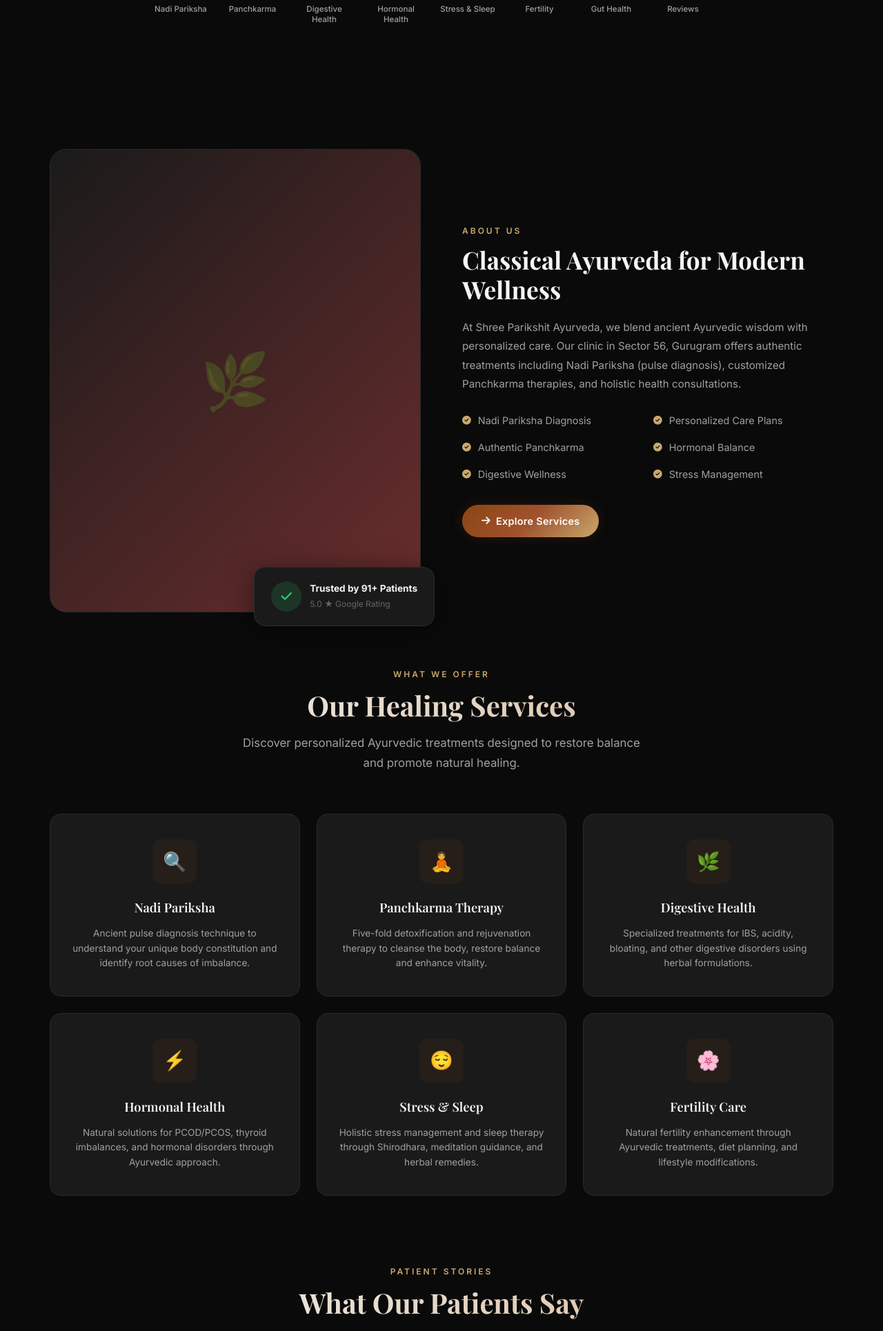
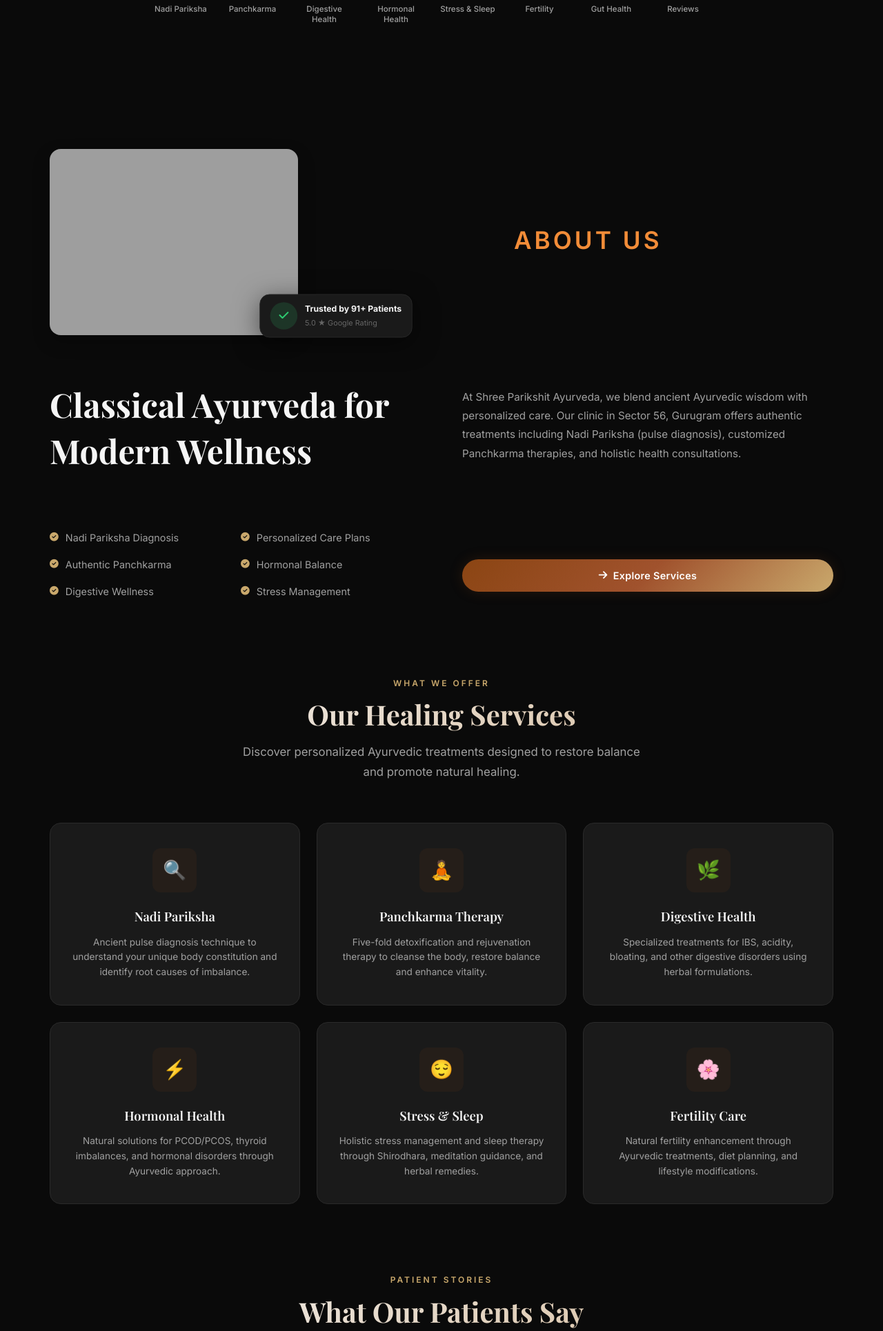
Before and after one commit to Gagandeep2003/parikshit-ayurveda, a Flask app: page / in a window 1280 px wide. Shown: the part 1029-2959 px from the top of the page at 69% size. Run offline with Flask 3, Linux system fonts and the light colour scheme; grey boxes are pictures that could not be loaded.

Commit message:
home.html

```diff
--- a/templates/home.html
+++ b/templates/home.html
@@ -1,5 +1,5 @@
 {% extends "base.html" %}
-{% block title %}Shree Parikshit Ayurveda - Classical Ayurveda Clinic{% endblock %}
+{% block title %}Shree Parikshit Ayurveda{% endblock %}
 
 {% block extra_css %}
 <style>
@@ -190,39 +190,49 @@
         position: relative;
     }
 
+    .about-content {
+        gap: 15px;
+    }
+
     .about-img-placeholder {
-        width: 100%;
+        width: 120%;
         aspect-ratio: 4/5;
         border-radius: var(--radius-xl);
-        background: linear-gradient(135deg, var(--bg-card) 0%, var(--accent-dark) 100%);
         display: flex;
         align-items: center;
         justify-content: center;
-        flex-direction: column;
-        gap: 16px;
-        border: 1px solid var(--border-color);
+        border: none;
         overflow: hidden;
         position: relative;
+        overflow: hidden;
+    }
+    .custom-img {
+        width:100%;
+        max-width: 360px;
+        height: auto;
+        border-radius: 16px;
+        object-fit: cover;
+        box-shadow: 0 10px 25px rgba(0,0,0,0.25);
+        transition: transform 0.3s ease;
     }
 
-    .about-img-placeholder::before {
-        content: '🌿';
-        font-size: 5rem;
-        opacity: 0.3;
+    .custom-img:hover {
+        transform: scale(1.05);
     }
 
     .about-floating-card {
         position: absolute;
-        bottom: -20px;
-        right: -20px;
+        bottom: 0;
+        right: 0;
         background: var(--bg-card);
         border: 1px solid var(--border-color);
         border-radius: var(--radius-lg);
-        padding: 20px 24px;
+        padding: 12px 16px;
         display: flex;
         align-items: center;
         gap: 12px;
         box-shadow: var(--shadow-lg);
+        transform: scale(0.9);
     }
 
     .about-floating-icon {
@@ -242,19 +252,20 @@
     .about-floating-text span { color: var(--text-muted); font-size: 0.75rem; }
 
     .about-label {
-        font-size: 0.75rem;
-        letter-spacing: 3px;
+        font-size: 2.2rem;
+        letter-spacing: 4px;
         text-transform: uppercase;
-        color: var(--gold);
+        color: #f28c38;
         font-weight: 600;
         margin-bottom: 12px;
+        margin-left: 75px;
     }
 
     .about-title {
         font-family: var(--font-display);
-        font-size: 2.2rem;
+        font-size: 3rem;
         font-weight: 700;
-        line-height: 1.2;
+        line-height: 1.4;
         margin-bottom: 20px;
     }
 
@@ -587,7 +598,7 @@
 <section class="section">
     <div class="about-grid">
         <div class="about-image">
-            <div class="about-img-placeholder"></div>
+            <img src=" {{ url_for('static', filename='images/bp.jpeg')}}" class="custom-img">
             <div class="about-floating-card">
                 <div class="about-floating-icon"><i class="fas fa-check"></i></div>
                 <div class="about-floating-text">
@@ -596,7 +607,6 @@
                 </div>
             </div>
         </div>
-        <div>
             <div class="about-label">About Us</div>
             <h2 class="about-title">Classical Ayurveda for Modern Wellness</h2>
             <p class="about-desc">At Shree Parikshit Ayurveda, we blend ancient Ayurvedic wisdom with personalized care. Our clinic in Sector 56, Gurugram offers authentic treatments including Nadi Pariksha (pulse diagnosis), customized Panchkarma therapies, and holistic health consultations.</p>
```
